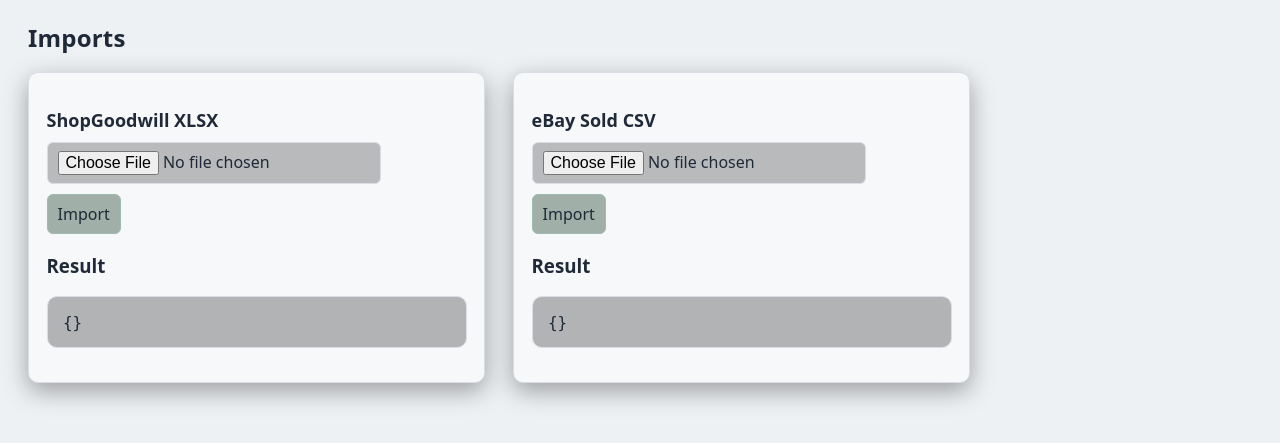
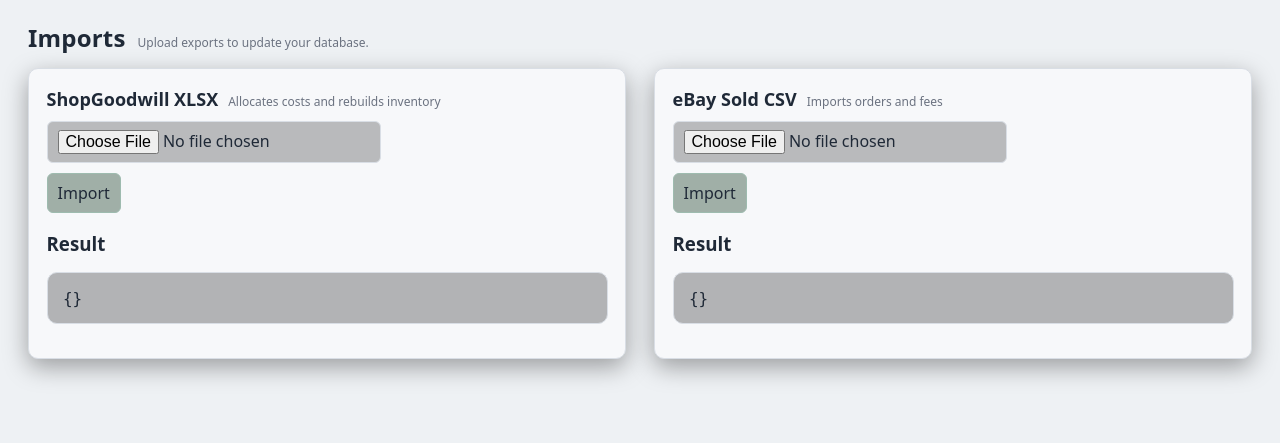
Before and after one commit to ark71/inventorytrack, a FastAPI app: page /imports in a window 1280 px wide. Shown: the part 76-519 px from the top of the page. Run offline with FastAPI, Linux system fonts and the light colour scheme.

Commit message:
Refactor imports template to enhance layout and user experience: improved styling, added status messages, and streamlined file upload handling.

```diff
--- a/backend/app/templates/imports.html
+++ b/backend/app/templates/imports.html
@@ -1,106 +1,78 @@
 {% extends "base.html" %}
-{% block title %}InventoryTrack - Imports
+{% block title %}InventoryTrack - Imports{% endblock %}
 
 {% block content %}
 <div class="page">
-  <h1>Imports</h1>
+  <div style="display:flex; gap: 12px; align-items: baseline; flex-wrap: wrap;">
+    <h1 style="margin:0;">Imports</h1>
+    <div class="small">Upload exports to update your database.</div>
+  </div>
 
-  <div class="row">
-    <div class="card" style="width:420px;">
-      <h2>ShopGoodwill XLSX</h2>
-      <form id="goodwillForm">
+  <div class="row" style="margin-top: 14px;">
+    <div class="card" style="flex:1; min-width: 360px;">
+      <div style="display:flex; align-items: baseline; gap: 10px; flex-wrap: wrap;">
+        <h2 style="margin:0;">ShopGoodwill XLSX</h2>
+        <div class="small">Allocates costs and rebuilds inventory</div>
+      </div>
+
+      <form id="goodwillForm" style="margin-top: 10px;">
         <input type="file" name="file" accept=".xlsx" required />
-        <div style="margin-top:10px">
+        <div style="margin-top:10px; display:flex; gap:10px; align-items:center; flex-wrap:wrap;">
           <button type="submit">Import</button>
+          <span class="small" id="goodwillStatus"></span>
         </div>
       </form>
-      <h3>Result</h3>
+
+      <h3 style="margin-bottom:8px;">Result</h3>
       <pre id="goodwillResult">{}</pre>
     </div>
 
-    <div class="card" style="width:420px;">
-      <h2>eBay Sold CSV</h2>
-      <form id="ebayForm">
+    <div class="card" style="flex:1; min-width: 360px;">
+      <div style="display:flex; align-items: baseline; gap: 10px; flex-wrap: wrap;">
+        <h2 style="margin:0;">eBay Sold CSV</h2>
+        <div class="small">Imports orders and fees</div>
+      </div>
+
+      <form id="ebayForm" style="margin-top: 10px;">
         <input type="file" name="file" accept=".csv,text/csv" required />
-        <div style="margin-top:10px">
+        <div style="margin-top:10px; display:flex; gap:10px; align-items:center; flex-wrap:wrap;">
           <button type="submit">Import</button>
+          <span class="small" id="ebayStatus"></span>
         </div>
       </form>
-      <h3>Result</h3>
+
+      <h3 style="margin-bottom:8px;">Result</h3>
       <pre id="ebayResult">{}</pre>
     </div>
   </div>
 
   <script>
-  async function postFile(url, formEl, outEl) {
+    async function postFile(url, formEl, outEl, statusEl) {
       const fd = new FormData(formEl);
+      if (statusEl) statusEl.textContent = "Uploading...";
       outEl.textContent = "Uploading...";
+
       const res = await fetch(url, { method: "POST", body: fd });
       const txt = await res.text();
-    try { outEl.textContent = JSON.stringify(JSON.parse(txt), null, 2); }
-    catch { outEl.textContent = txt; }
+
+      try {
+        const parsed = JSON.parse(txt);
+        outEl.textContent = JSON.stringify(parsed, null, 2);
+        if (statusEl) statusEl.textContent = parsed.ok ? "Done." : (parsed.error || "Failed.");
+      } catch {
+        outEl.textContent = txt;
+        if (statusEl) statusEl.textContent = res.ok ? "Done." : "Failed.";
+      }
     }
 
     document.getElementById("goodwillForm").addEventListener("submit", (e) => {
       e.preventDefault();
-    postFile("/import/goodwill", e.target, document.getElementById("goodwillResult"));
+      postFile("/import/goodwill", e.target, document.getElementById("goodwillResult"), document.getElementById("goodwillStatus"));
     });
 
     document.getElementById("ebayForm").addEventListener("submit", (e) => {
       e.preventDefault();
-    postFile("/import/ebay-sold", e.target, document.getElementById("ebayResult"));
-  });
-  </script>
-{% endblock %}
-
-  <div class="container">
-  <h1>Imports</h1>
-  <p><a href="/">← Home</a></p>
-
-  <div class="row">
-    <div class="card">
-      <h2>ShopGoodwill XLSX</h2>
-      <form id="goodwillForm">
-        <input type="file" name="file" accept=".xlsx" required />
-        <div style="margin-top:10px">
-          <button type="submit">Import</button>
-        </div>
-      </form>
-      <h3>Result</h3>
-      <pre id="goodwillResult">{}</pre>
-    </div>
-
-    <div class="card">
-      <h2>eBay Sold CSV</h2>
-      <form id="ebayForm">
-        <input type="file" name="file" accept=".csv,text/csv" required />
-        <div style="margin-top:10px">
-          <button type="submit">Import</button>
-        </div>
-      </form>
-      <h3>Result</h3>
-      <pre id="ebayResult">{}</pre>
-    </div>
-  </div>
-
-<script>
-async function postFile(url, formEl, outEl) {
-  const fd = new FormData(formEl);
-  outEl.textContent = "Uploading...";
-  const res = await fetch(url, { method: "POST", body: fd });
-  const txt = await res.text();
-  try { outEl.textContent = JSON.stringify(JSON.parse(txt), null, 2); }
-  catch { outEl.textContent = txt; }
-}
-
-document.getElementById("goodwillForm").addEventListener("submit", (e) => {
-  e.preventDefault();
-  postFile("/import/goodwill", e.target, document.getElementById("goodwillResult"));
-});
-
-document.getElementById("ebayForm").addEventListener("submit", (e) => {
-  e.preventDefault();
-  postFile("/import/ebay-sold", e.target, document.getElementById("ebayResult"));
+      postFile("/import/ebay-sold", e.target, document.getElementById("ebayResult"), document.getElementById("ebayStatus"));
     });
   </script>
 </div>
```
Lines whose indentation alone changed are shown as unchanged.
